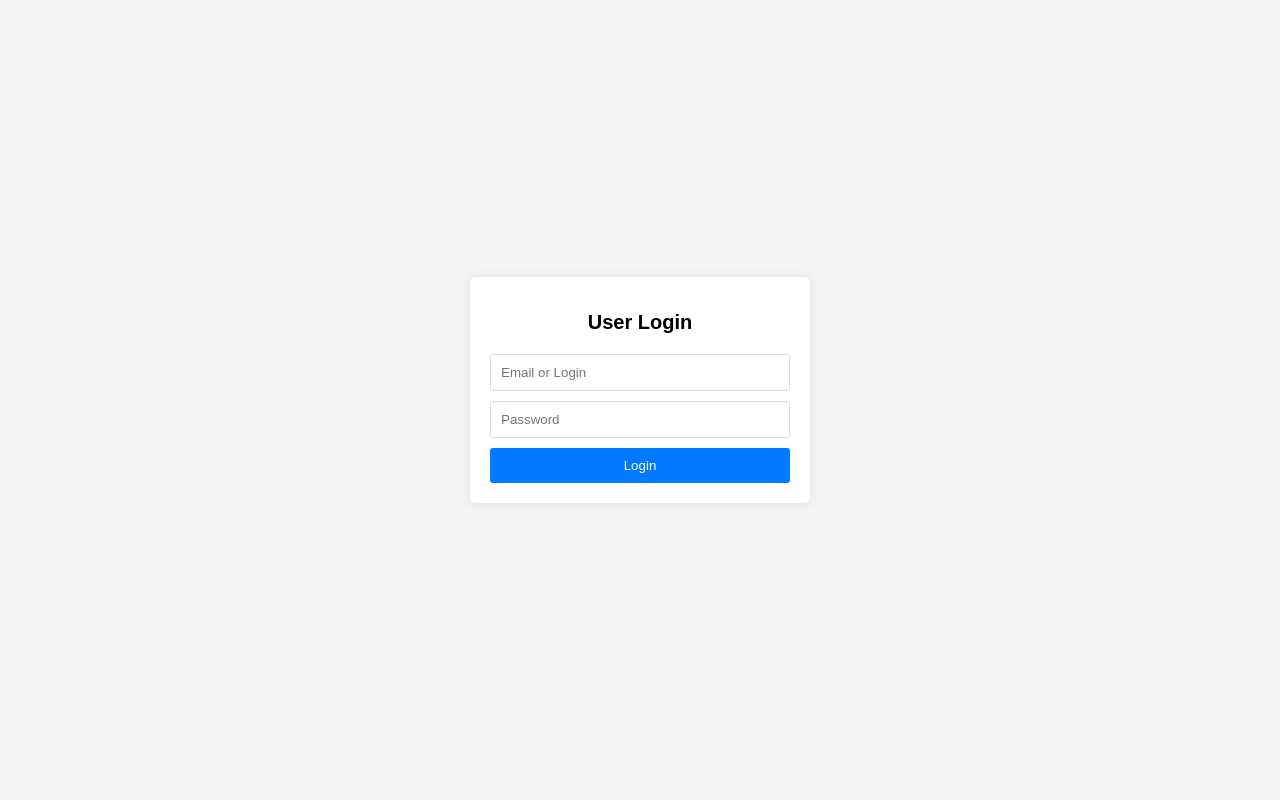
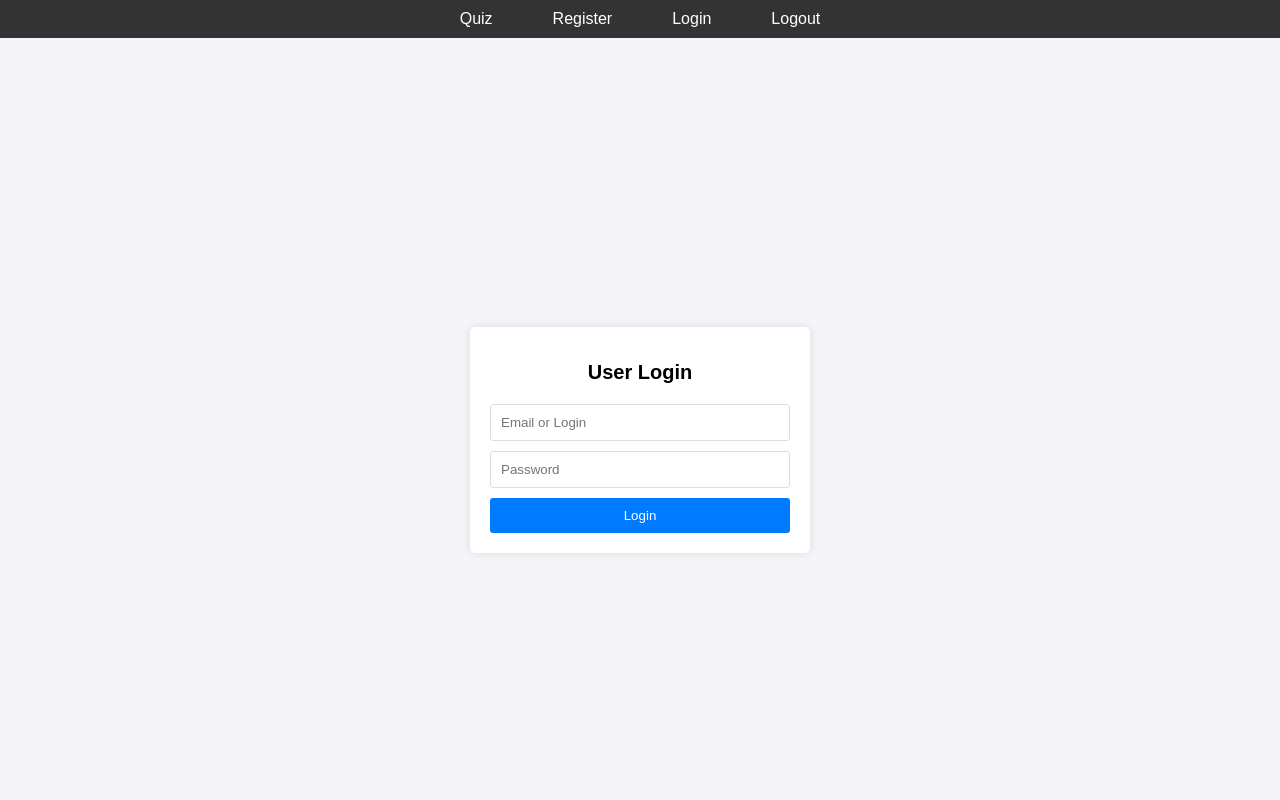
Before and after one commit to Axewood666/quiz, a FastAPI app: template app/templates/login.html in a window 1280 px wide. Run offline with FastAPI, Linux system fonts and the light colour scheme; the template is opened without the code that fills it, so the values that code supplies are empty; parts of the project's set-up code (start-up, migrations or seed data) failed here and were passed over.

Commit message:
frontend update

```diff
--- a/app/static/style/auth.css
+++ b/app/static/style/auth.css
@@ -1,12 +1,33 @@
 
 body {
+    margin: 0;
     font-family: Arial, sans-serif;
     background-color: #f4f4f4;
     display: flex;
+    justify-content: center; /* Центрирование по горизонтали */
+    align-items: center; /* Центрирование по вертикали */
+    min-height: 100vh; /* Задаем минимальную высоту экрана */
+}
+
+nav {
+    width: 100%; /* Делаем навигацию на всю ширину экрана */
+    background-color: #333;
+    color: #fff;
+    display: flex;
+    justify-content: center;
+    padding: 10px 0;
+    position: fixed;
+    top: 0;
+    z-index: 1000; /* Так расположение навбара становится фиксированным наверху */
+}
+
+.content {
+    margin-top: 80px; /* Оставляем пространство под фиксированный navbar */
+    padding: 20px;
+    width: 100%;
+    display: flex;
     justify-content: center;
     align-items: center;
-    height: 100vh;
-    margin: 0;
 }
 
 form {
@@ -15,7 +36,7 @@ form {
     border-radius: 5px;
     box-shadow: 0 0 10px rgba(0, 0, 0, 0.1);
     width: 300px;
-    margin-bottom: 20px;
+    margin: 20px; /* Обеспечиваем дополнительное пространство */
 }
 
 h1 {
@@ -47,11 +68,3 @@ button {
 button:hover {
     background-color: #0056b3;
 }
-
-#logoutButton {
-    background-color: #dc3545;
-}
-
-#logoutButton:hover {
-    background-color: #c82333;
-}
--- /dev/null
+++ b/app/static/style/navbar.css
@@ -0,0 +1,37 @@
+body {
+    margin: 0;
+    padding: 0;
+    font-family: Arial, sans-serif;
+    background-color: #f4f4f9;
+}
+
+nav {
+    width: 100%;
+    background-color: #333;
+    color: #fff;
+    display: flex;
+    justify-content: center;
+    padding: 10px 0;
+}
+
+.menu {
+    list-style-type: none;
+    display: flex;
+    margin: 0;
+    padding: 0;
+}
+
+.menu li {
+    margin: 0 15px;
+}
+
+.menu li a {
+    text-decoration: none;
+    color: #fff;
+    padding: 10px 15px;
+    transition: background-color 0.3s ease;
+}
+
+.menu li a:hover {
+    background-color: #575757;
+}
--- a/app/templates/index.html
+++ b/app/templates/index.html
@@ -47,6 +47,7 @@
         <h1>Welcome to MY HARD QUIZ, SLAVE</h1>
         <button onclick="window.location.href='/pages/login'">Login</button>
         <button onclick="window.location.href='/pages/register'">Register</button>
+        <button onclick="window.location.href='/pages/quiz'">Quiz</button>
     </div>
 </body>
 </html>
--- a/app/templates/login.html
+++ b/app/templates/login.html
@@ -6,7 +6,8 @@
     <script src="/static/js/auth.js" defer></script>
 </head>
    <body>
-    <div>
+   {% include 'navbar.html' %}
+       <div class="content">
            <form id="loginForm">
                <h1>User Login</h1>
                <input type="text" id="identifier" placeholder="Email or Login" required>
--- /dev/null
+++ b/app/templates/navbar.html
@@ -0,0 +1,32 @@
+<head>
+    <meta charset="UTF-8">
+    <meta name="viewport" content="width=device-width, initial-scale=1.0">
+    <title>Logout Menu</title>
+    <link rel="stylesheet" type="text/css" href="/static/style/navbar.css">
+</head>
+<nav>
+    <ul class="menu">
+        <li><a href="/pages/quiz">Quiz</a></li>
+        <li><a href="/pages/register">Register</a></li>
+        <li><a href="/pages/login">Login</a></li>
+        <li><a href="#" id="logout-link">Logout</a></li>
+    </ul>
+</nav>
+<script>
+    document.getElementById("logout-link").addEventListener("click", function(event) {
+        event.preventDefault();
+
+        fetch("/auth/logout/", {
+            method: "POST",
+            headers: {
+                "Content-Type": "application/json"
+            }
+        })
+        .then(response => response.json())
+        .then(data => {
+            console.log(data.message);
+            window.location.href = "/pages/login/"; // Перенаправление пользователя на страницу логина после выхода
+        })
+        .catch(error => console.error("Ошибка:", error));
+    });
+</script>
--- a/app/templates/register.html
+++ b/app/templates/register.html
@@ -6,6 +6,7 @@
     <script src="/static/js/auth.js" defer></script>
 </head>
 <body>
+    {% include 'navbar.html' %}
     <div>
         <form id="registerForm">
             <h1>User Registration</h1>
--- a/app/users/dependicies.py
+++ b/app/users/dependicies.py
@@ -3,12 +3,14 @@ from jose import jwt, JWTError
 from app.config import get_auth_data
 from app.users.dao import UsersDAO
 from app.users.models import User
+from fastapi.responses import RedirectResponse
 
 
 def get_token(request: Request):
     token = request.cookies.get('users_access_token')
     if not token:
-        raise HTTPException(status_code=401, detail='Token not found')
+        redirect_response = RedirectResponse(url='/pages/login', status_code=302)
+        raise HTTPException(status_code=302, headers=redirect_response.headers)
     return token
 
 
```
Also changed, not shown: app/static/style/quiz.css (+5 -12 lines), app/templates/quiz.html (+5 -2 lines). Lines whose indentation alone changed are shown as unchanged.
